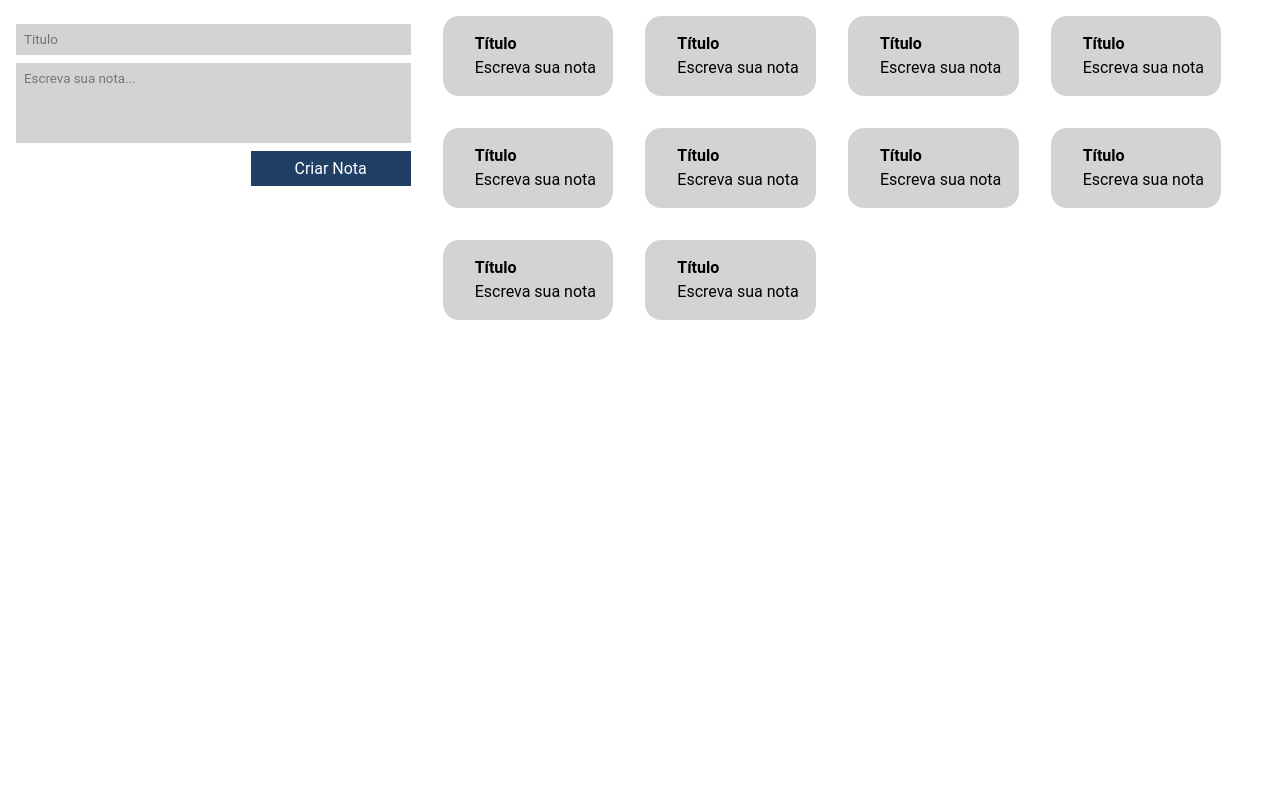
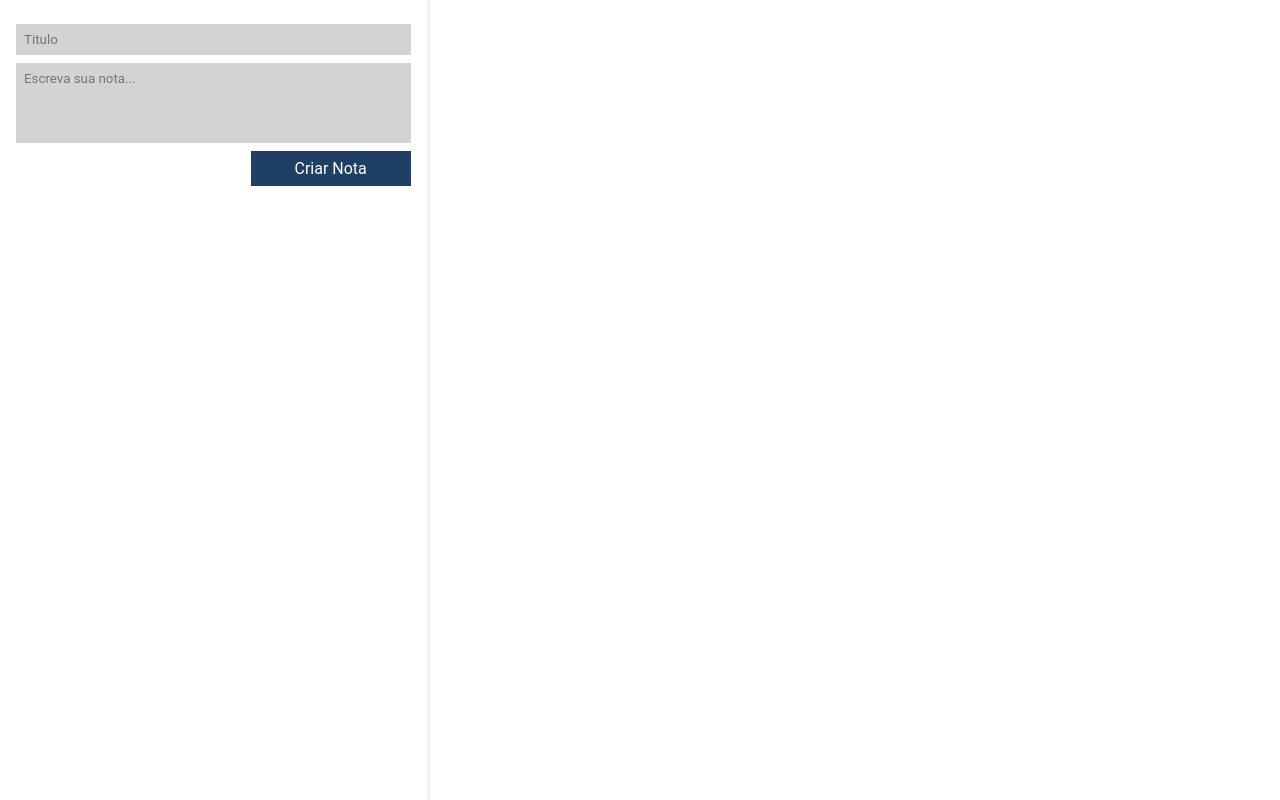
Before and after one commit to leobloise/formacao_react, a React (Create React App) app: page / in a window 1280 px wide. Built offline with nearby package versions, Linux system fonts and the light colour scheme; the HTML template or start-up script is replaced by a standard one.

Commit message:
Finalizando Introdução

```diff
--- a/src/App.jsx
+++ b/src/App.jsx
@@ -1,15 +1,32 @@
 import React, { Component } from "react";
 import ListaDeNotas from "./components/ListaDeNotas/ListaDeNotas";
 import FormularioCadastro from "./components/FormularioCadastro/FormularioCadastro";
-
+import './assets/index.css';
 
 class App extends Component {
 
+  constructor() {
+    super()
+    this.state = {
+      notas: []
+    }
+  }
+
+  criarNota(titulo, texto) {
+    const novaNota = {
+      titulo: titulo,
+      texto: texto
+    }
+    const novoEstado = {notas: [...this.state.notas, novaNota]}
+    this.setState(novoEstado)
+  }
+
   render() {
+
     return (
       <section id="application">
-        <FormularioCadastro></FormularioCadastro>
-        <ListaDeNotas></ListaDeNotas>
+        <FormularioCadastro criarNota={this.criarNota.bind(this)}></FormularioCadastro>
+        <ListaDeNotas notas={this.state.notas}></ListaDeNotas>
       </section>
     );
   }
--- a/src/components/CardNota/CardNota.jsx
+++ b/src/components/CardNota/CardNota.jsx
@@ -4,15 +4,19 @@ import './estilo.css'
 
 export default class CardNota extends Component {
 
+    constructor(props) {
+        super(props);
+    }
+
     render() {
         return(
             <section className="card-nota">
                 <header>
                     <h3>
-                        Título
+                        {this.props.titulo}
                     </h3>
                     <p>
-                        Escreva sua nota
+                        {this.props.texto}
                     </p>
                 </header>
             </section>
--- a/src/components/FormularioCadastro/FormularioCadastro.jsx
+++ b/src/components/FormularioCadastro/FormularioCadastro.jsx
@@ -3,11 +3,37 @@ import "./estilo.css"
 
 class FormularioCadastro extends Component {
 
+    constructor(props) {
+        super(props)
+        this.titulo = "";
+        this.texto = "";
+    }
+
+    extractValueFromEvent(event) {
+        return event.target.value;
+    }
+
+    handleMudancaTitulo(event) {
+        event.stopPropagation();
+        this.titulo = this.extractValueFromEvent(event)
+        console.log(this.titulo)
+    }
+    handleMudancaTexto(event) {
+        event.stopPropagation();
+        this.texto = this.extractValueFromEvent(event)
+        console.log(this.texto)
+    }
+
+    _criarNota(event) {
+        event.preventDefault();
+        this.props.criarNota(this.titulo, this.texto)
+    }
+
     render() {
         return (
-            <form className="formulario-cadastro">
-                <input type="text" placeholder="Titulo"></input>
-                <textarea placeholder="Escreva sua nota..."></textarea>
+            <form className="formulario-cadastro" onSubmit={this._criarNota.bind(this)}>
+                <input type="text" placeholder="Titulo" onChange={this.handleMudancaTitulo.bind(this)}></input>
+                <textarea placeholder="Escreva sua nota..." onChange={this.handleMudancaTexto.bind(this)}></textarea>
                 <button> Criar Nota </button>
             </form>
         )
--- a/src/components/ListaDeNotas/ListaDeNotas.jsx
+++ b/src/components/ListaDeNotas/ListaDeNotas.jsx
@@ -3,14 +3,19 @@ import CardNota from '../CardNota/CardNota'
 import './estilo.css'
 
 class ListaDeNotas extends Component {
+
+    constructor(props) {
+        super(props)
+    }
+
     render() {
         return(
             <ul className="lista-notas">
                 {
-                    Array.of(1,2,3,4,5,6,7,8,9,10).map(
-                        (titulo, index) => (
+                    this.props.notas.map(
+                        (nota, index) => (
                                 <li className="lista-notas_item" key={index}>
-                                    <CardNota></CardNota>
+                                    <CardNota titulo={nota.titulo} texto={nota.texto}></CardNota>
                                 </li>
                             )
                     )
--- a/src/components/ListaDeNotas/estilo.css
+++ b/src/components/ListaDeNotas/estilo.css
@@ -3,6 +3,8 @@
     align-items: start;
     align-content: flex-start;
     flex-wrap: wrap;
+    border-left: .2rem solid rgb(243, 241, 241);
+    padding-left: 2rem;
 }
 
 .lista-notas_item {
@@ -13,4 +15,5 @@
     margin: 1rem;
     background-color: lightgray;
     border-radius: 1rem;
+    padding: 1rem;
 }
--- a/src/index.js
+++ b/src/index.js
@@ -1,6 +1,5 @@
 import React from 'react';
 import ReactDOM from 'react-dom';
-import './index.css';
 import App from './App.jsx';
 
 ReactDOM.render(
```
Also changed, not shown: src/assets/index.css (renamed from src/index.css).
